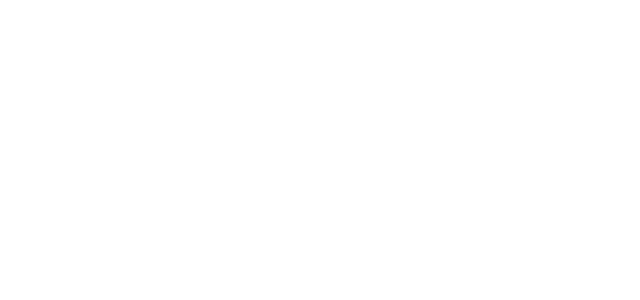
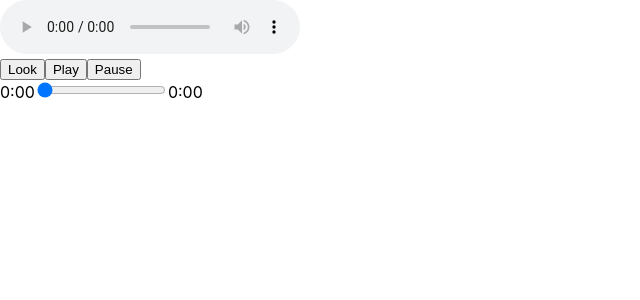
Before and after one commit to nateweis/Kahal_Chesed_Vemes_Frontend, a React (Create React App) app: page /testPath2 in a window 1280 px wide. Shown: the top 300 px of the page, without its empty margins (0-640 px from the left). Built offline with nearby package versions, Linux system fonts and the light colour scheme.

Commit message:
finnaly figured out progress bar time conversions and hooked it to music progress

```diff
--- a/src/App.jsx
+++ b/src/App.jsx
@@ -1,6 +1,9 @@
 import React, {Component} from 'react';
 import {BrowserRouter, Switch, Route, Redirect} from 'react-router-dom';
+
+// Test Compenents
 import loginForm from './testcode-components/loginForm';
+import audioPlayer from './testcode-components/audioPlayer'
 
 class App extends Component{
 
@@ -12,6 +15,7 @@
           <Route path="/wine-store/home" exact render={({history})=><HomePage push={history.push} />} /> */}
 
           <Route path="/testPath" exact component={loginForm} />
+          <Route path="/testPath2" exact component={audioPlayer} />
         </Switch>
       </BrowserRouter>
     )
--- /dev/null
+++ b/src/testcode-components/audioPlayer.jsx
@@ -0,0 +1,75 @@
+import React, { Component } from 'react'
+
+
+class audioPlayer extends Component{
+    constructor(props){
+        super(props)
+        this.ref = React.createRef()
+        this.state = {
+            currentT: "0:00",
+            endT: "0:00"
+        }
+    }
+
+    componentDidMount(){
+        if(this.ref.current.duration){
+            const ct = this.fmtMSS(this.ref.current.currentTime)
+            const et = this.fmtMSS(this.ref.current.duration)
+            this.setState({
+                currentT: ct,
+                endT: et
+        })
+        }
+    }
+
+    fmtMSS = (s) => {
+        const int = s
+        const min = Math.floor(int / 60)
+        const sec = Math.floor(int) % 60
+        // this.setState({endT: `${min}:${sec > 9 ? sec : "0"+sec}`})
+        return `${min}:${sec > 9 ? sec : "0"+sec}`
+     }
+
+     handleProgressBar = (e) => {
+
+     }
+
+
+    look = () => {
+        // console.log(this.ref)
+        // console.log(this.ref.current.currentTime)
+        // console.log(this.ref.current.duration)
+        console.log(this.fmtMSS(this.ref.current.duration))
+
+    }
+
+
+    render(){
+        return(
+            <>
+                <audio controls src="bensound-goinghigher.mp3"
+                ref={this.ref}
+                onCanPlay ={() => this.setState({endT: this.fmtMSS(this.ref.current.duration), rawET: this.ref.current.duration, rawCT : this.ref.current.currentTime})}
+                onTimeUpdate={()=> this.setState({currentT: this.fmtMSS(this.ref.current.currentTime)})}
+
+                ></audio>
+                <div >
+                    <button onClick={this.look}>Look</button>
+                    <button onClick={()=>this.ref.current.play()}>Play</button>
+                    <button onClick={()=> this.ref.current.pause()}>Pause</button>
+                </div>
+
+                <div className="progressb">
+                    <span className="currentT">{this.state.currentT}</span>
+                    <input type="range" name="progresBar" onChange={this.handleProgressBar}
+                    value={this.state.rawET? (this.state.rawCT * 100) / this.state.rawET : 0}
+                    />
+                    <span className="endT">{this.state.endT}</span>
+                </div>
+            </>
+        )
+    }
+}
+
+
+export default audioPlayer
```
Also changed, not shown: 2 other files (tests, documents, lock files or other folders).
